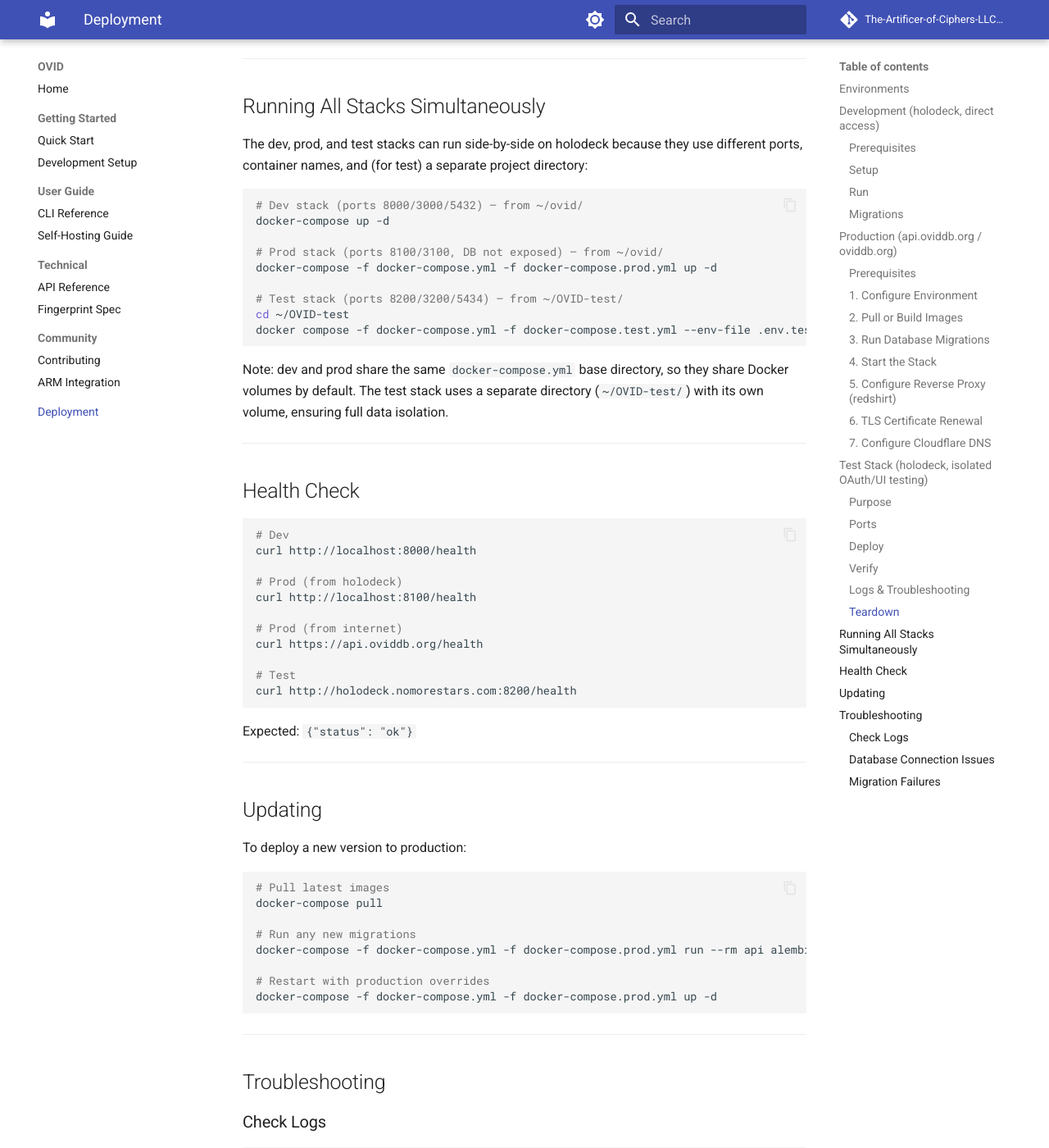
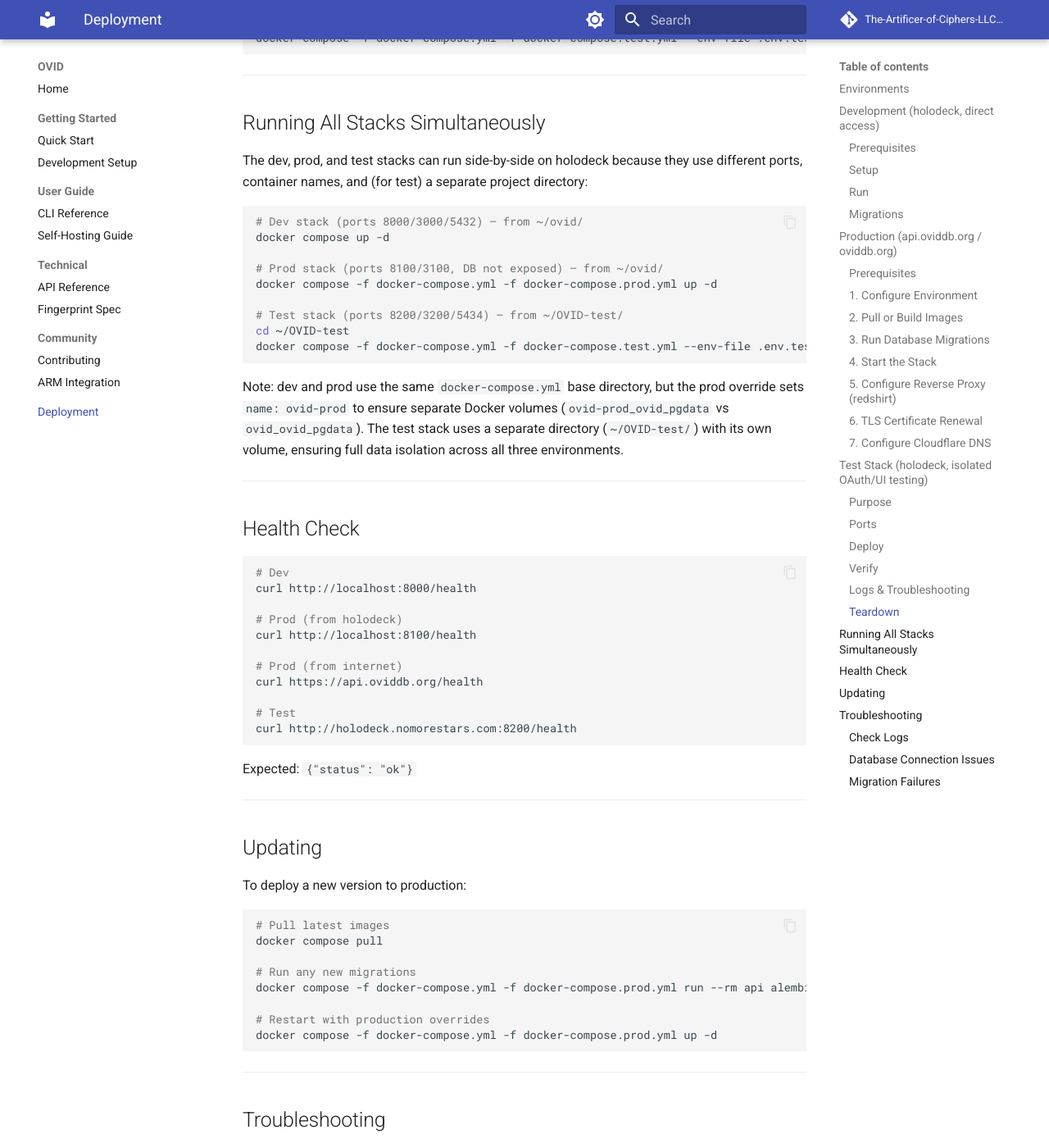
Before and after one commit to The-Artificer-of-Ciphers-LLC/OVID, an MkDocs documentation site: the page built from docs/deployment.md, in a window 1280 px wide and 1400 px high, scrolled down 8038 px. Shown: the whole window at 82% size. Built offline with MkDocs 1.6.1 and Material for MkDocs 9.7.7, drawn with Linux system fonts in a browser that asks for light colours; comment, search, counter and statistics services are not loaded; some of the changed text lies outside the part shown.

Commit message:
fix: Fixed all 5 docker-compose.prod.yml gaps (OVID_API_URL, web build…
- "docker-compose.prod.yml"
- "docs/deployment.md"

GSD-Task: S02/T01

````diff
--- a/docs/deployment.md
+++ b/docs/deployment.md
@@ -27,7 +27,7 @@
 | Requirement | Notes |
 |---|---|
 | Docker Engine | 24.0+ recommended |
-| `docker-compose` binary | Use the **hyphenated** standalone binary, not `docker compose` plugin. See [K006]. |
+| `docker compose` plugin | Use the **plugin** subcommand (`docker compose`), not the legacy hyphenated `docker-compose` binary. See [K006]. |
 
 ### Setup
 
@@ -41,7 +41,7 @@
 ### Run
 
 ```bash
-docker-compose up
+docker compose up
 ```
 
 Services are available directly on the LAN:
@@ -55,7 +55,7 @@
 ### Migrations
 
 ```bash
-docker-compose run --rm api alembic upgrade head
+docker compose run --rm api alembic upgrade head
 ```
 
 ---
@@ -96,10 +96,10 @@
 
 ```bash
 # Pull pre-built images (if published to GHCR):
-docker-compose pull
+docker compose pull
 
 # Or build locally:
-docker-compose build
+docker compose build
 ```
 
 ### 3. Run Database Migrations
@@ -107,13 +107,13 @@
 **Run this before every deploy**, including the first one:
 
 ```bash
-docker-compose -f docker-compose.yml -f docker-compose.prod.yml run --rm api alembic upgrade head
+docker compose -f docker-compose.yml -f docker-compose.prod.yml run --rm api alembic upgrade head
 ```
 
 ### 4. Start the Stack
 
 ```bash
-docker-compose -f docker-compose.yml -f docker-compose.prod.yml up -d
+docker compose -f docker-compose.yml -f docker-compose.prod.yml up -d
 ```
 
 The production services start with container name prefixes (`ovid-prod-*`) and on separate ports from dev:
@@ -345,17 +345,17 @@
 
 ```bash
 # Dev stack (ports 8000/3000/5432) — from ~/ovid/
-docker-compose up -d
+docker compose up -d
 
 # Prod stack (ports 8100/3100, DB not exposed) — from ~/ovid/
-docker-compose -f docker-compose.yml -f docker-compose.prod.yml up -d
+docker compose -f docker-compose.yml -f docker-compose.prod.yml up -d
 
 # Test stack (ports 8200/3200/5434) — from ~/OVID-test/
 cd ~/OVID-test
 docker compose -f docker-compose.yml -f docker-compose.test.yml --env-file .env.test -p ovid-test up -d
 ```
 
-Note: dev and prod share the same `docker-compose.yml` base directory, so they share Docker volumes by default. The test stack uses a separate directory (`~/OVID-test/`) with its own volume, ensuring full data isolation.
+Note: dev and prod use the same `docker-compose.yml` base directory, but the prod override sets `name: ovid-prod` to ensure separate Docker volumes (`ovid-prod_ovid_pgdata` vs `ovid_ovid_pgdata`). The test stack uses a separate directory (`~/OVID-test/`) with its own volume, ensuring full data isolation across all three environments.
 
 ---
 
@@ -385,13 +385,13 @@
 
 ```bash
 # Pull latest images
-docker-compose pull
+docker compose pull
 
 # Run any new migrations
-docker-compose -f docker-compose.yml -f docker-compose.prod.yml run --rm api alembic upgrade head
+docker compose -f docker-compose.yml -f docker-compose.prod.yml run --rm api alembic upgrade head
 
 # Restart with production overrides
-docker-compose -f docker-compose.yml -f docker-compose.prod.yml up -d
+docker compose -f docker-compose.yml -f docker-compose.prod.yml up -d
 ```
 
 ---
@@ -402,23 +402,23 @@
 
 ```bash
 # All services (prod)
-docker-compose -f docker-compose.yml -f docker-compose.prod.yml logs -f
+docker compose -f docker-compose.yml -f docker-compose.prod.yml logs -f
 
 # Single service
-docker-compose -f docker-compose.yml -f docker-compose.prod.yml logs -f api
+docker compose -f docker-compose.yml -f docker-compose.prod.yml logs -f api
 ```
 
 ### Database Connection Issues
 
 If the API can't reach PostgreSQL, check:
 
-1. The `db` healthcheck is passing: `docker-compose ps`
+1. The `db` healthcheck is passing: `docker compose ps`
 2. `OVID_DB_PASSWORD` in `.env` matches what PostgreSQL was initialised with
-3. If the password was changed after first run, delete the volume: `docker-compose down -v` (⚠️ destroys data)
+3. If the password was changed after first run, delete the volume: `docker compose down -v` (⚠️ destroys data)
 
 ### Migration Failures
 
 ```bash
-docker-compose -f docker-compose.yml -f docker-compose.prod.yml run --rm api alembic current
-docker-compose -f docker-compose.yml -f docker-compose.prod.yml run --rm api alembic history
+docker compose -f docker-compose.yml -f docker-compose.prod.yml run --rm api alembic current
+docker compose -f docker-compose.yml -f docker-compose.prod.yml run --rm api alembic history
 ```
````
Also changed, not shown: other parts of docs/deployment.md (+1 -1 lines), docker-compose.prod.yml (+11 -4 lines).
